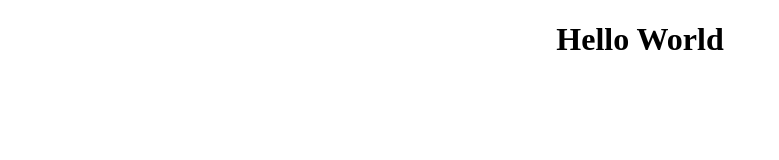
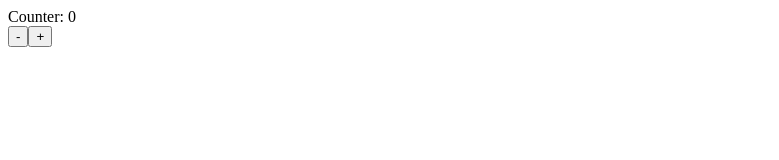
Before and after one commit to astelvida/mobx-training, a React app: page / in a window 1280 px wide. Shown: the whole page, without its empty margins (0-779 px from the left). Built offline with nearby package versions, Linux system fonts and the light colour scheme; some packages are replaced by stand-ins of ours.

Commit message:
complete simple timer ui with mobx-react and mobx-dev-tools integrated

```diff
--- a/src/components/App.js
+++ b/src/components/App.js
@@ -1,10 +1,13 @@
 import React from 'react';
+import Counter from './Counter.js';
+import store from '../store.js';
 
 export default class App extends React.Component {
-  render() {
-    return (
-     <div style={{textAlign: 'center'}}>
-        <h1>Hello World</h1>
-      </div>);
-  }
+    render() {
+        return (
+            <div>
+                <Counter store={store} />
+            </div>
+        );
+    }
 }
--- /dev/null
+++ b/src/components/Counter.js
@@ -0,0 +1,28 @@
+import React from 'react';
+import { observable } from 'mobx';
+import { observer } from 'mobx-react';
+
+import DevTools from 'mobx-react-devtools';
+
+@observer class App extends React.Component {
+    render() {
+        console.log(this.props.store)
+        return (
+            <div>
+                <DevTools />
+                Counter: {this.props.store.count}<br />
+                <button onClick={() => this.handleDec()}>-</button>
+                <button onClick={() => this.handleInc()}>+</button>
+            </div>);
+    }
+
+    handleDec() {
+        this.props.store.decrement();
+    }
+
+    handleInc() {
+        this.props.store.increment();
+    }
+}
+
+export default App;
--- a/src/index.html
+++ b/src/index.html
@@ -2,7 +2,7 @@
 <html>
   <head>
     <meta charset="utf-8">
-    <title>React App Setup</title>
+    <title>MobX</title>
   </head>
   <body>
     <div id="root">
--- /dev/null
+++ b/src/store.js
@@ -0,0 +1,15 @@
+import { observable } from 'mobx';
+import { observer } from 'mobx-react';
+
+const appState = observable({
+    count: 0
+})
+
+appState.increment = function() {
+    this.count++;
+}
+appState.decrement = function() {
+    this.count--;
+}
+
+export default appState;
--- /dev/null
+++ b/tsconfig.json
@@ -0,0 +1,6 @@
+{
+    "compilerOptions": {
+        "experimentalDecorators": true,
+        "allowJs": true
+    }
+}
```
Also changed, not shown: package.json (+7 -0 lines), .babelrc, 1 other file.
